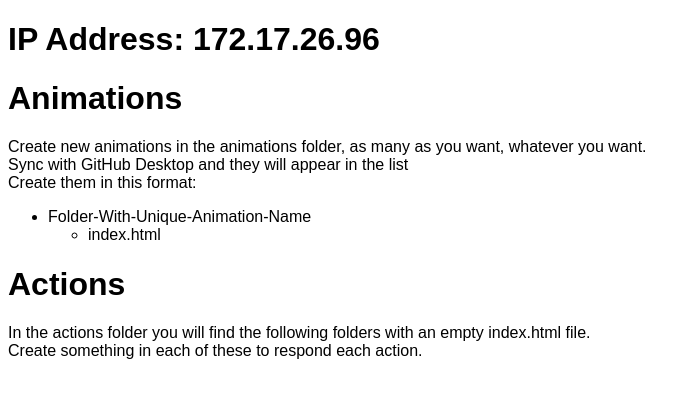
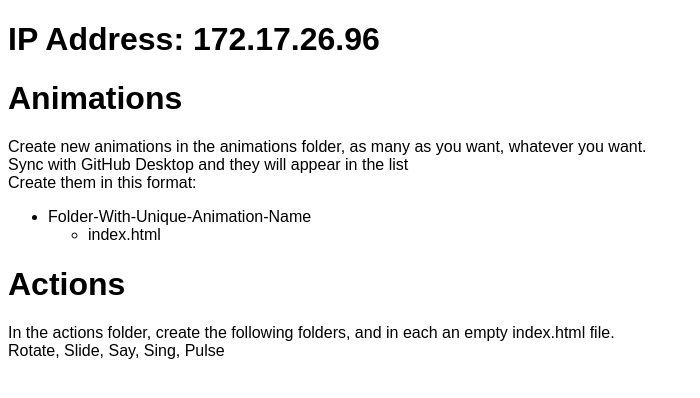
Before and after one commit to rctngle/screen-orchestra, a website: page controller.html in a window 1280 px wide. Shown: the whole page, without its empty margins (0-700 px from the left). Drawn offline with Linux system fonts and the light colour scheme; no server answers.

Commit message:
instruction updates

```diff
--- a/controller.html
+++ b/controller.html
@@ -28,8 +28,8 @@
 
 	<h1>Actions</h1>
 	<p>
-		In the actions folder you will find the following folders with an empty index.html file.<br />
-		Create something in each of these to respond each action.
+		In the actions folder, create the following folders, and in each an empty index.html file.<br />
+		Rotate, Slide, Say, Sing, Pulse
 	</p>
 	<ul id="actions"></ul>
 </main>
--- a/controller.js
+++ b/controller.js
@@ -33,6 +33,7 @@ function setActive(listItem) {
 fetch('http://' + ip + ':3000/animations-actions').then(response => response.json()).then(data => {
 	for (let list in data) {
 		data[list].forEach((item) => {
+			if (item.indexOf('.') !== 0) {
 				const listItem = document.createElement('li');
 
 				if (item === 'slider') {
@@ -61,6 +62,7 @@ fetch('http://' + ip + ':3000/animations-actions').then(response => response.jso
 						socket.emit('text', e.target.value);
 					});
 				}
+			}
 		});
 	}
 });
```
Lines whose indentation alone changed are shown as unchanged.
